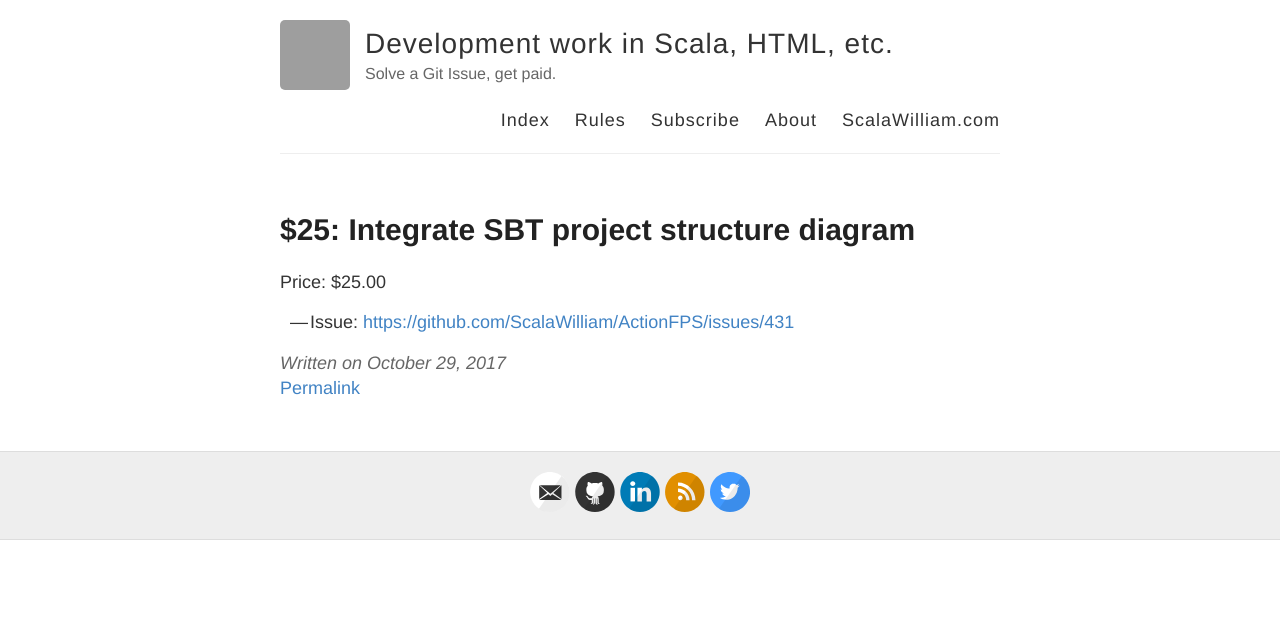
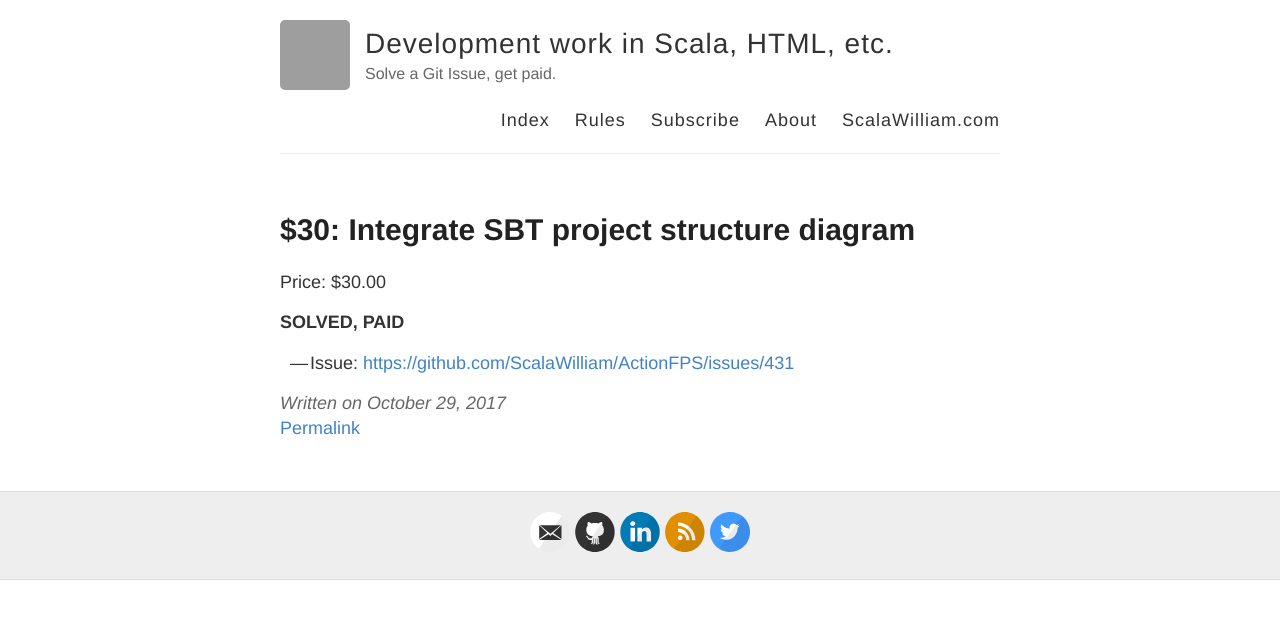
Before and after one commit to ScalaWilliam/Work, a Jekyll site: the page built from _posts/2017-10-29-integrate-sbt-project-diagram.md, in a window 1280 px wide. Shown: the top 619 px of the page. Built offline with Jekyll 4.4.1, drawn with Linux system fonts in a browser that asks for light colours; grey boxes are pictures that could not be loaded.

Commit message:
Update 2017-10-29-integrate-sbt-project-diagram.md

```diff
--- a/_posts/2017-10-29-integrate-sbt-project-diagram.md
+++ b/_posts/2017-10-29-integrate-sbt-project-diagram.md
@@ -1,8 +1,10 @@
 ---
-title: "$25: Integrate SBT project structure diagram"
+title: "$30: Integrate SBT project structure diagram"
 layout: post
-price: "$25.00"
+price: "$30.00"
 skills: [ Scala, SBT ]
 ---
 
+**SOLVED, PAID**
+
 - Issue: [https://github.com/ScalaWilliam/ActionFPS/issues/431](https://github.com/ScalaWilliam/ActionFPS/issues/431)
```
